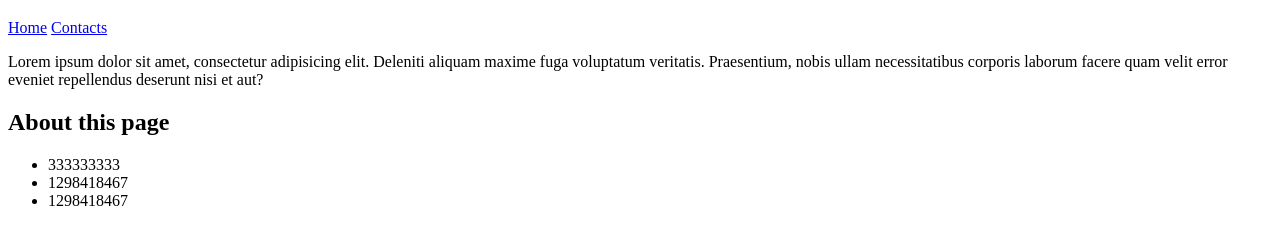
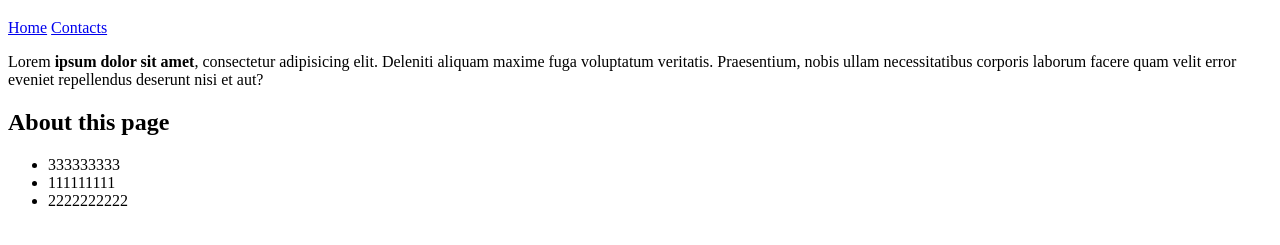
Before and after one commit to vetaluga/testCBS, a plain HTML site: page index.html in a window 1280 px wide. Shown: the part 61-306 px from the top of the page. Drawn offline with Linux system fonts and the light colour scheme.

Commit message:
add b tag

```diff
--- a/index.html
+++ b/index.html
@@ -11,14 +11,14 @@
         <a href="#">Home</a>
         <a href="#">Contacts</a>
     </nav>
-    <p>Lorem ipsum dolor sit amet, consectetur adipisicing elit. Deleniti aliquam maxime fuga voluptatum veritatis. Praesentium, nobis ullam necessitatibus corporis laborum facere quam velit error eveniet repellendus deserunt nisi et aut?</p>
+    <p>Lorem <b>ipsum dolor sit amet</b>, consectetur adipisicing elit. Deleniti aliquam maxime fuga voluptatum veritatis. Praesentium, nobis ullam necessitatibus corporis laborum facere quam velit error eveniet repellendus deserunt nisi et aut?</p>
     <section>
         <h2>About this page</h2>
     </section>
     <ul>
         <li>333333333</li>
-        <li>1298418467</li>
-        <li>1298418467</li>
+        <li>111111111</li>
+        <li>2222222222</li>
     </ul>
     </body>
 </html>
```
